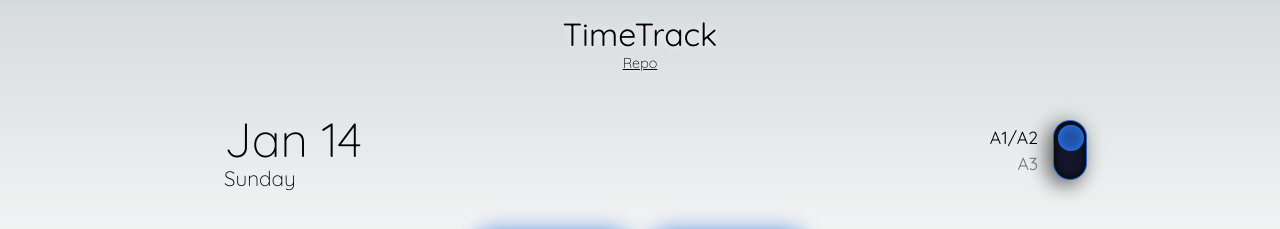
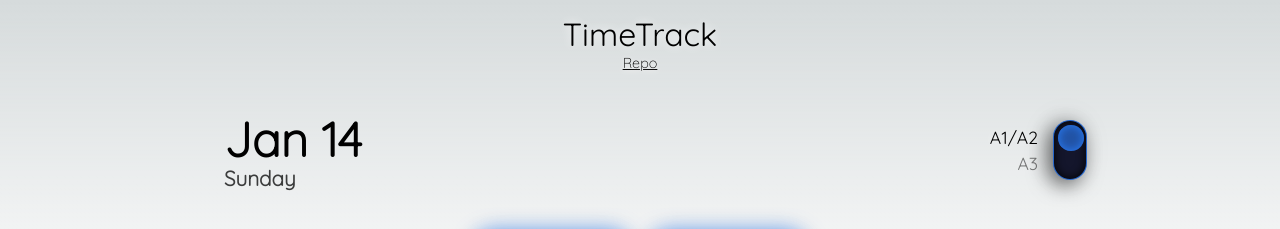
Before and after one commit to Xyncross1111/timetrack, a Next.js app: page / in a window 1280 px wide. Shown: the top 229 px of the page. Built offline with nearby package versions, Linux system fonts and the light colour scheme.

Commit message:
updated font color for the dates section

```diff
--- a/app/datetime/datetime.tsx
+++ b/app/datetime/datetime.tsx
@@ -12,9 +12,9 @@ const Datetime:FC<datetimeProps> = (props: datetimeProps) => {
     const dayNum = date.toLocaleDateString('en-us', { day: "numeric" });
 
     return (
-        <div className="datetime">
+        <div className="datetime font-semibold">
             <h2>{month} {dayNum}</h2>
-            <h3>{day}</h3>
+            <h3 className="text-black/75">{day}</h3>
         </div>
     );
 }
```
